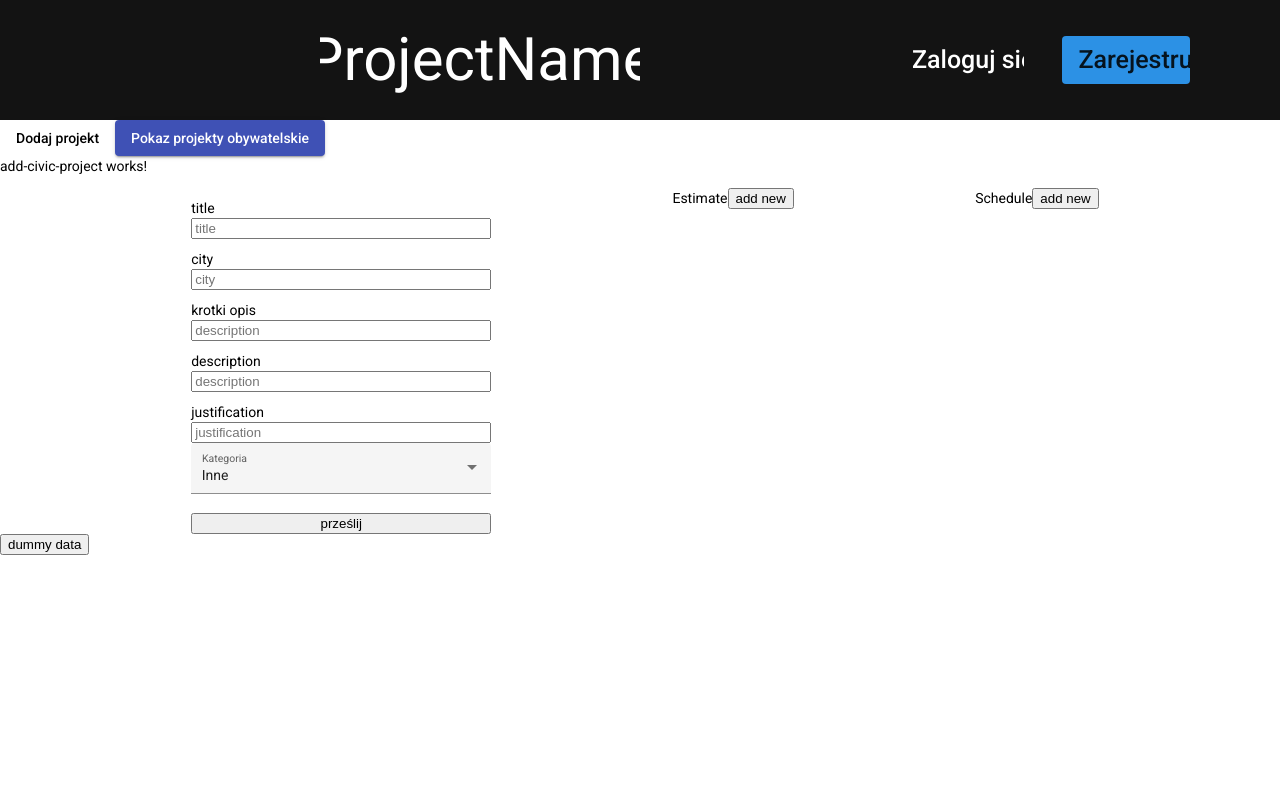
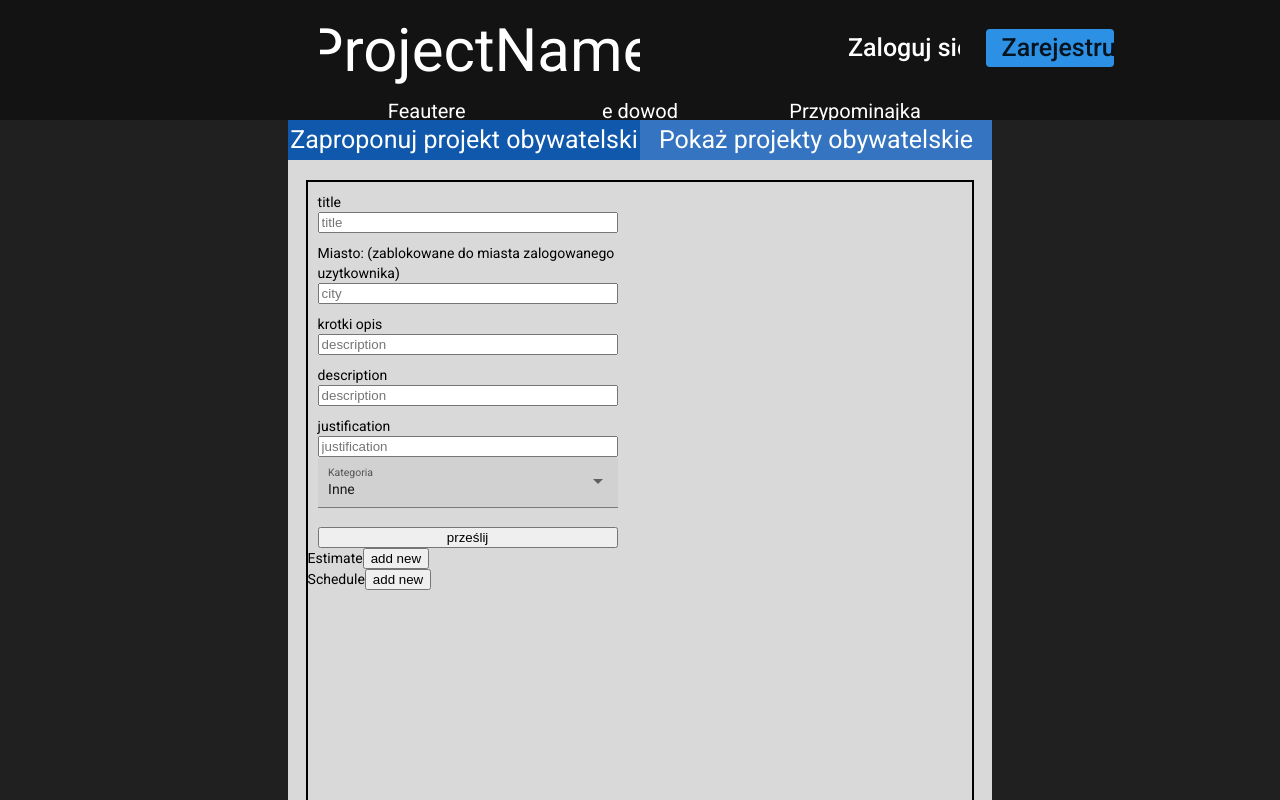
Before and after one commit to zsedevelopers/hh22-front, an Angular app: page /civicProject/add in a window 1280 px wide. Shown: the top 800 px of the page. Built offline with nearby package versions, Linux system fonts and the light colour scheme.

Commit message:
working on civic project

```diff
--- a/src/app/app-routing.module.ts
+++ b/src/app/app-routing.module.ts
@@ -12,7 +12,7 @@ import {MiddlebarComponent} from "./modules/homepage/middlebar/middlebar.compone
 
 
 const routes: Routes = [
-    {path:'mid', component:MiddlebarComponent},
+    {path:'', component:MiddlebarComponent},
     {path:'civicProject', component:CivicProjectContainerComponent, children:[
         {path: 'add', component:AddCivicProjectComponent},
         {path: 'show', component:ShowCivicProjectsComponent}]},
--- a/src/app/modules/civic-project-site/add-civic-project/add-civic-project.component.html
+++ b/src/app/modules/civic-project-site/add-civic-project/add-civic-project.component.html
@@ -1,11 +1,10 @@
-<p>add-civic-project works!</p>
 <div class="container" [formGroup]="addProjectForm">
     <form [formGroup]="addProjectForm" style="display: flex; flex-direction:column; width:300px; margin-left:10px">
         <label style="margin-top: 10px;">title</label>
         <input type="text" placeholder="title" formControlName="title">
 
-        <label style="margin-top: 10px;">city</label>
-        <input type="text" placeholder="city" formControlName="city">
+        <label style="margin-top: 10px;">Miasto: (zablokowane do miasta zalogowanego uzytkownika)</label>
+        <input type="text" placeholder="city" formControlName="city" value="">
 
         <label style="margin-top: 10px;">krotki opis</label>
         <input type="text" placeholder="description" formControlName="shortDescription">
@@ -83,4 +82,3 @@
     </ng-container>
   </div>
 </div>
-<button (click)="addProject()">dummy data</button>
--- a/src/app/modules/civic-project-site/add-civic-project/add-civic-project.component.scss
+++ b/src/app/modules/civic-project-site/add-civic-project/add-civic-project.component.scss
@@ -1,15 +1,13 @@
+:host{
+  width: 100%;
+  height: 100%;
+  display: flex;
+  justify-content: center;
+  align-items: center;
+}
 .container{
-    display: flex;
-    flex-direction: row;
-    justify-content: space-evenly;
+  width: 95%;
+  height: 95%;
+  border: 2px solid black;
+  box-sizing: border-box;
 }
-.navbar{
-  width: 100%;
-}
-.schedule-container{
-    width: fit-content;
-}
-
-.estimates-container{
-  width: fit-content;
-}
--- a/src/app/modules/civic-project-site/add-civic-project/add-civic-project.component.ts
+++ b/src/app/modules/civic-project-site/add-civic-project/add-civic-project.component.ts
@@ -83,7 +83,7 @@ export class AddCivicProjectComponent implements OnInit {
   constructor(
     private civilProjectService: CivilProjectService,
     private authService: AuthService,
-    private fb: FormBuilder
+    private fb: FormBuilder,
   ) {}
 
   ngOnInit(): void {}
--- a/src/app/modules/civic-project-site/civic-project-container/civic-project-container.component.html
+++ b/src/app/modules/civic-project-site/civic-project-container/civic-project-container.component.html
@@ -1,3 +1,5 @@
-<button mat-button routerLink="add">Dodaj projekt</button>
-<button mat-raised-button color="primary" routerLink="show">Pokaz projekty obywatelskie</button>
-<router-outlet></router-outlet>
+<div class="container">
+  <div class="add-link" [ngClass]="router.url=='/civicProject/add'?'active':''"  routerLink="add">Zaproponuj projekt obywatelski</div>
+  <div class="show-link" [ngClass]="router.url=='/civicProject/show'?'active':''" routerLink="show">Pokaż projekty obywatelskie</div>
+  <router-outlet></router-outlet>
+</div>
--- a/src/app/modules/civic-project-site/civic-project-container/civic-project-container.component.scss
+++ b/src/app/modules/civic-project-site/civic-project-container/civic-project-container.component.scss
@@ -0,0 +1,40 @@
+:host{
+  width: 100%;
+  height: 100%;
+  display: flex;
+  justify-content: center;
+  background-color: #212020;
+}
+.container{
+  width: 55%;
+  height: 100%;
+  display: flex;
+  background-color: #D9D9D9;
+  flex-wrap: wrap;
+}
+.add-link{
+  height: 5%;
+  width: 50%;
+  display: flex;
+  font-size: 25px;
+  text-align: center;
+  background-color: #3474C0;
+  color: white;
+  align-items: center;
+  justify-content: center;
+}
+.show-link{
+  height: 5%;
+  width: 50%;
+  display: flex;
+  font-size: 25px;
+  text-align: center;
+  background-color: #3474C0;
+  color: white;
+  align-items: center;
+  justify-content: center;
+}
+.active{
+  transition-duration: 0.5s;
+  background-color: #1058AC;
+}
--- a/src/app/modules/civic-project-site/civic-project-container/civic-project-container.component.ts
+++ b/src/app/modules/civic-project-site/civic-project-container/civic-project-container.component.ts
@@ -1,4 +1,5 @@
 import { Component, OnInit } from '@angular/core';
+import {Router} from "@angular/router";
 
 @Component({
   selector: 'app-civic-project-container',
@@ -7,7 +8,7 @@ import { Component, OnInit } from '@angular/core';
 })
 export class CivicProjectContainerComponent implements OnInit {
 
-  constructor() { }
+  constructor(public router:Router) { }
 
   ngOnInit(): void {
   }
--- a/src/app/modules/homepage/middlebar/middlebar.component.html
+++ b/src/app/modules/homepage/middlebar/middlebar.component.html
@@ -7,7 +7,7 @@
 
 
   <mat-grid-tile [style.overflow]="'visible'" [rowspan]="43" [colspan]="1">
-    <mat-card class="dark" routerLink="civicProject">
+    <mat-card class="dark" routerLink="civicProject/show">
       <mat-card-title [style.margin-bottom]="'20px'">Budżet obywatelski</mat-card-title>
       <mat-card-content [style.font-size]="'18px'">
         Aplikacja zbierająca w jendym między wszystkie budżety obywatelskie w poslce, możesz znalezć szybko swój,
--- a/src/app/modules/homepage/navbar/navbar.component.html
+++ b/src/app/modules/homepage/navbar/navbar.component.html
@@ -1,12 +1,14 @@
 <div class="container" [style.height]="height">
-  <mat-grid-list cols="100" gutterSize="0" [rowHeight]="height">
-    <mat-grid-tile rowspan="1" colspan="25"></mat-grid-tile>
-    <!--  <mat-grid-tile rowspan="1" colspan="10"><button class="contact" mat-flat-button >Kontakt</button></mat-grid-tile>-->
-    <mat-grid-tile rowspan="1" colspan="25" [style.color]="'white'" [style.font-size]="'60px'">ProjectName</mat-grid-tile>
-    <mat-grid-tile rowspan="1" colspan="20"></mat-grid-tile><!--logo-->
-    <mat-grid-tile rowspan="1" colspan="10"><button class="login" mat-flat-button routerLink="auth/login">Zaloguj się</button></mat-grid-tile>
-    <mat-grid-tile rowspan="1" colspan="3"></mat-grid-tile>
-    <mat-grid-tile rowspan="1" colspan="10"><button  class="register" mat-flat-button routerLink="auth/register">Zarejestruj sie</button></mat-grid-tile>
-    <mat-grid-tile rowspan="1" colspan="5"></mat-grid-tile>
+  <mat-grid-list cols="100" gutterSize="0" [rowHeight]="height/10">
+    <mat-grid-tile rowspan="8" colspan="25"></mat-grid-tile>
+    <mat-grid-tile rowspan="8" colspan="25" routerLink="" [style.color]="'white'" [style.font-size]="'60px'"><a class="logo">ProjectName</a></mat-grid-tile>
+    <mat-grid-tile rowspan="8" colspan="15"></mat-grid-tile><!--logo-->
+    <mat-grid-tile rowspan="8" colspan="10"><button class="login" mat-flat-button routerLink="auth/login">Zaloguj się</button></mat-grid-tile>
+    <mat-grid-tile rowspan="8" colspan="2"></mat-grid-tile>
+    <mat-grid-tile rowspan="8" colspan="10"><button  class="register" mat-flat-button routerLink="auth/register">Zarejestruj sie</button></mat-grid-tile>
+    <mat-grid-tile rowspan="8" colspan="5"></mat-grid-tile>
+    <mat-grid-tile *ngIf="router.url=='/'" rowspan="2" colspan="100"></mat-grid-tile>
+    <mat-grid-tile *ngIf="router.url!='/'" rowspan="2" colspan="25"></mat-grid-tile>
+    <mat-grid-tile *ngIf="router.url!='/'" rowspan="2" colspan="50"><div class="nav-buttons"><a>Feautere</a><a>e dowod</a><a>Przypominajka</a></div></mat-grid-tile>
   </mat-grid-list>
 </div>
--- a/src/app/modules/homepage/navbar/navbar.component.scss
+++ b/src/app/modules/homepage/navbar/navbar.component.scss
@@ -4,13 +4,6 @@ button{
   height: 40%;
   width: 100%;
   margin-top:0px;
-}
-.contact{
-  background-color: rgba(0,0,0,0);
-  font-size:25px;
-  color:white;
-  position: absolute;
-  bottom: 0;
 }
 .login{
   background-color: rgba(0,0,0,0);
@@ -24,4 +17,37 @@ button{
 .container{
   background-color: #131313;
   width: 100%;
+
 }
+.nav-buttons{
+  width: 100%;
+  height: 100%;
+  display: flex;
+  justify-content: space-around;
+  color: white;
+}
+a{
+  text-decoration: none;
+  width:20%;
+  transition-duration: 0.5s;
+  text-align: center;
+  border-radius: 5px;
+  font-size: 20px;
+  padding-top: 5px;
+}
+a:hover{
+  background-color: rgba(44,145,229,0.95);
+
+}
+.logo{
+  font-size: 60px;
+  width: auto;
+}
+.logo:hover{
+  font-size: 59px;
+  background-color: rgba(0,0,0,0);
+  cursor: pointer;
+}
+.logo:active{
+  font-size: 56px;
+}
--- a/src/app/modules/homepage/navbar/navbar.component.ts
+++ b/src/app/modules/homepage/navbar/navbar.component.ts
@@ -1,4 +1,5 @@
 import {Component, ElementRef, HostListener, Input, OnInit} from '@angular/core';
+import {Router} from "@angular/router";
 
 @Component({
   selector: 'app-navbar',
@@ -6,7 +7,7 @@ import {Component, ElementRef, HostListener, Input, OnInit} from '@angular/core'
   styleUrls: ['./navbar.component.scss']
 })
 export class NavbarComponent implements OnInit {
-  constructor(private elRef:ElementRef) { }
+  constructor(private elRef:ElementRef, public  router:Router) { }
 
   height:number = (window.innerHeight) * 15
 
```
